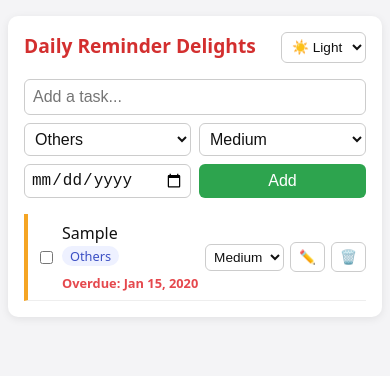
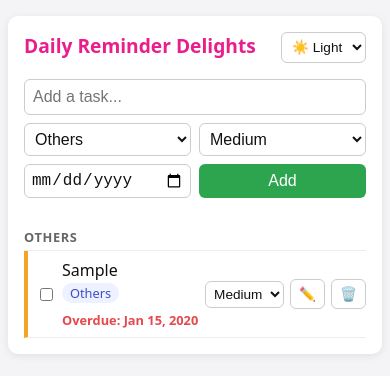
Before and after one commit to darrelchongai/todo, a plain HTML site: page index.html in a window 390 px wide. Both pictures are taken after typing "Sample", "2020-01-15" into the empty fields and a click on the button "Add". Drawn offline with Linux system fonts and the light colour scheme.

Commit message:
Group tasks by category, rank by priority, and make mobile title pink

```diff
--- a/index.html
+++ b/index.html
@@ -33,6 +33,7 @@
   button.del, button.edit { background: #fff; color: #333; border: 1px solid var(--border); }
   ul { list-style: none; margin: 0; padding: 0; }
   li { display: flex; align-items: center; gap: 8px; padding: 8px 0 8px 8px; border-bottom: 1px solid var(--row); border-left: 4px solid; flex-wrap: wrap; }
+  li.group { border-left: 0; padding: 14px 0 4px; font-size: .8rem; font-weight: 700; text-transform: uppercase; letter-spacing: .05em; color: var(--muted); }
   li.p-high { border-left-color: #e5484d; }
   li.p-medium { border-left-color: #f5a524; }
   li.p-low { border-left-color: #3fb950; }
@@ -56,7 +57,7 @@
     body { padding: 8px; }
     main { margin: 8px auto; padding: 16px; }
     header { flex-wrap: nowrap; align-items: flex-start; }
-    h1 { font-size: 1.2rem; color: #d32f2f; }
+    h1 { font-size: 1.2rem; color: #e91e8c; }
     #themeSel { flex-shrink: 0; }
     /* Add form: task on its own row, then category|priority, then date|Add */
     form select.cat, form #newPri, form #newDue, form button { flex: 1 1 calc(50% - 4px); min-width: 0; box-sizing: border-box; }
@@ -203,11 +204,21 @@
   function render() {
     list.innerHTML = '';
     renderAlert();
-    // Sort: priority (high first), then due date (earliest first, none last), then added order
+    // Sort: category group (Home, Work, Others), then priority (high first),
+    // then due date (earliest first, none last), then added order
     const sorted = todos.slice().sort((a, b) =>
+      CATS.indexOf(a.category) - CATS.indexOf(b.category) ||
       ORDER[a.priority] - ORDER[b.priority] ||
       (a.due || '9999').localeCompare(b.due || '9999'));
+    let lastCat = null;
     sorted.forEach(t => {
+      if (t.category !== lastCat) {
+        lastCat = t.category;
+        const h = document.createElement('li');
+        h.className = 'group';
+        h.textContent = t.category;
+        list.appendChild(h);
+      }
       const li = document.createElement('li');
       li.className = 'p-' + t.priority + (t.done ? ' done' : '');
 
```
Also changed, not shown: mockup.html (+26 -4 lines).
